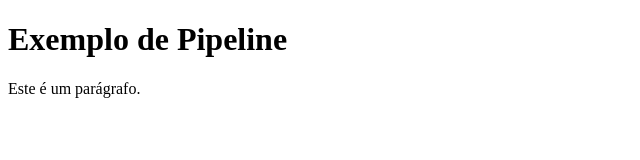
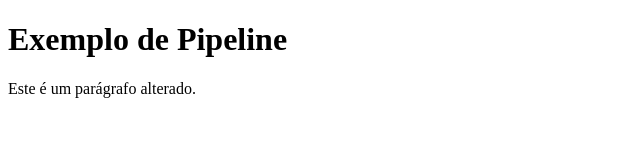
Before and after one commit to paulatoledop/exemplo_pipeline, a website: page index.html in a window 1280 px wide. Shown: the full height of the page, 0-640 px from the left. Drawn offline with Linux system fonts and the light colour scheme.

Commit message:
Parágrafo alterado.

```diff
--- a/index.html
+++ b/index.html
@@ -7,6 +7,6 @@
 </head>
 <body>
     <h1>Exemplo de Pipeline</h1>
-<p>Este é um parágrafo.</p>
+<p>Este é um parágrafo alterado.</p>
 </body>
 </html>
```
